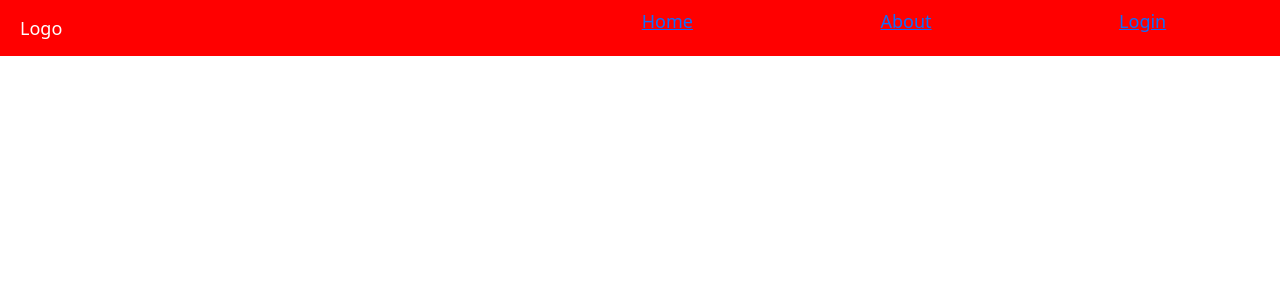
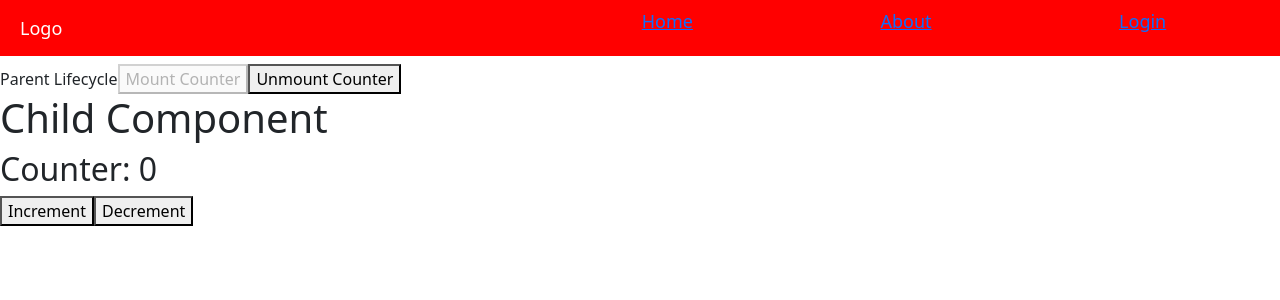
Before and after one commit to Monika-Abhijeet/JR-19-learn-react, a React (Create React App) app: page /lifecycle in a window 1280 px wide. Shown: the top 300 px of the page. Built offline with nearby package versions, Linux system fonts and the light colour scheme.

Commit message:
lifecycle methods

```diff
--- a/src/App.js
+++ b/src/App.js
@@ -24,6 +24,7 @@ import UseReducerDemo from "./components/hooks/useReducerDemo";
 import UseEffectDemo from "./components/hooks/useEffectDemo";
 import UseRefDemo from "./components/hooks/useRefDemo";
 import UseContextDemo from "./components/hooks/useContext/useContextDemo";
+import ParentLifeCycle from "./components/lifecycle/ParentLifecycle";
 function App() {
   return (
     <div>
@@ -46,6 +47,7 @@ function App() {
             <Route path="/useContext" element={<UseContextTutorial />} />
             <Route path="/registration" element={<Registration />} />
             <Route path="/details/:id" element={<StudentDetails />} />
+            <Route path="lifecycle" element={<ParentLifeCycle />} />
           </Routes>
         </div>
       </BrowserRouter>
--- /dev/null
+++ b/src/components/lifecycle/ChildLifeCycle.js
@@ -0,0 +1,49 @@
+import { Component } from "react";
+
+class ChildLifecycle extends Component {
+  constructor(props) {
+    console.log("Child Constructor");
+    console.log("****************************");
+    super(props);
+    this.state = {
+      count: 0,
+    };
+  }
+  increment = () => {
+    this.setState({ count: this.state.count + 1 });
+  };
+  decrement = () => {
+    this.setState({ count: this.state.count - 1 });
+  };
+  componentDidMount() {
+    console.log("Child Component did mount");
+    console.log("****************************");
+  }
+  shouldComponentUpdate() {
+    console.log("child should component update");
+    return false;
+  }
+  componentDidUpdate() {
+    console.log("Child component did update");
+    console.log("****************************");
+  }
+  render() {
+    console.log("child render");
+    console.log("****************************");
+
+    return (
+      <div>
+        <h1>Child Component</h1>
+        <h2>Counter: {this.state.count}</h2>
+        <button onClick={() => this.increment()}>Increment</button>
+        <button onClick={() => this.decrement()}>Decrement</button>
+      </div>
+    );
+  }
+  componentWillUnmount() {
+    console.log("Child component will unmount");
+    console.log("****************************");
+  }
+}
+
+export default ChildLifecycle;
--- /dev/null
+++ b/src/components/lifecycle/ParentLifecycle.js
@@ -0,0 +1,47 @@
+import { QrCodeScannerOutlined } from "@mui/icons-material";
+import { Component } from "react";
+import ChildLifecycle from "./ChildLifeCycle";
+
+class ParentLifeCycle extends Component {
+  constructor(props) {
+    super(props);
+    this.state = {
+      mount: true,
+    };
+    console.log("parent constructor");
+    console.log("****************************");
+  }
+  componentDidMount() {
+    console.log("parent component did mount");
+    console.log("****************************");
+  }
+  mountCounter = () => {
+    this.setState({ mount: true });
+  };
+  unmountCounter = () => {
+    console.log("unmounted");
+    this.setState({ mount: false });
+  };
+  render() {
+    console.log("parent rendor");
+    console.log("****************************");
+
+    return (
+      <div>
+        Parent Lifecycle
+        <button onClick={() => this.mountCounter()} disabled={this.state.mount}>
+          Mount Counter
+        </button>
+        <button
+          onClick={() => this.unmountCounter()}
+          disabled={!this.state.mount}
+        >
+          Unmount Counter
+        </button>
+        {this.state.mount ? <ChildLifecycle /> : null}
+      </div>
+    );
+  }
+}
+
+export default ParentLifeCycle;
```
Also changed, not shown: src/components/pureComponentDemo/parentComp.js (added).
